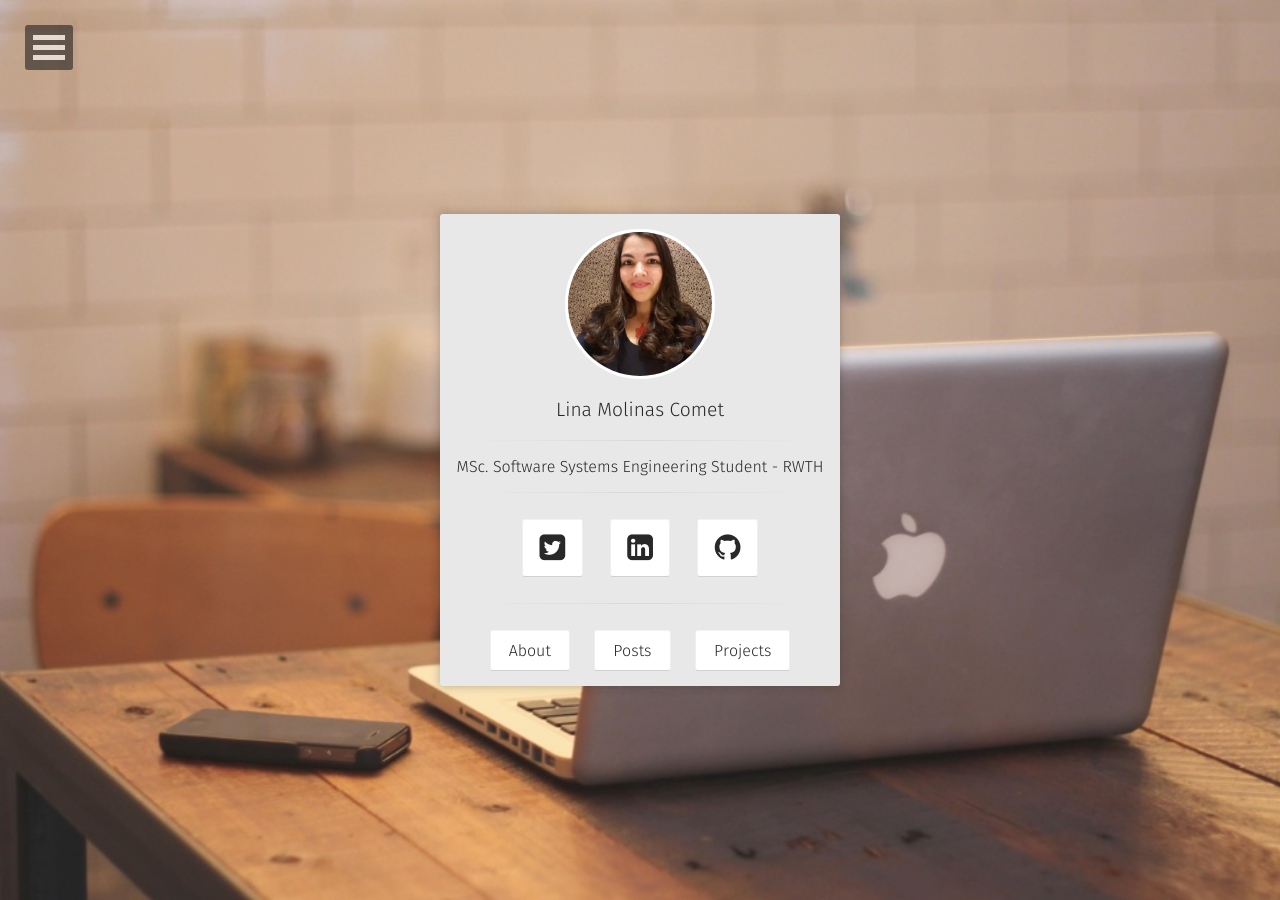
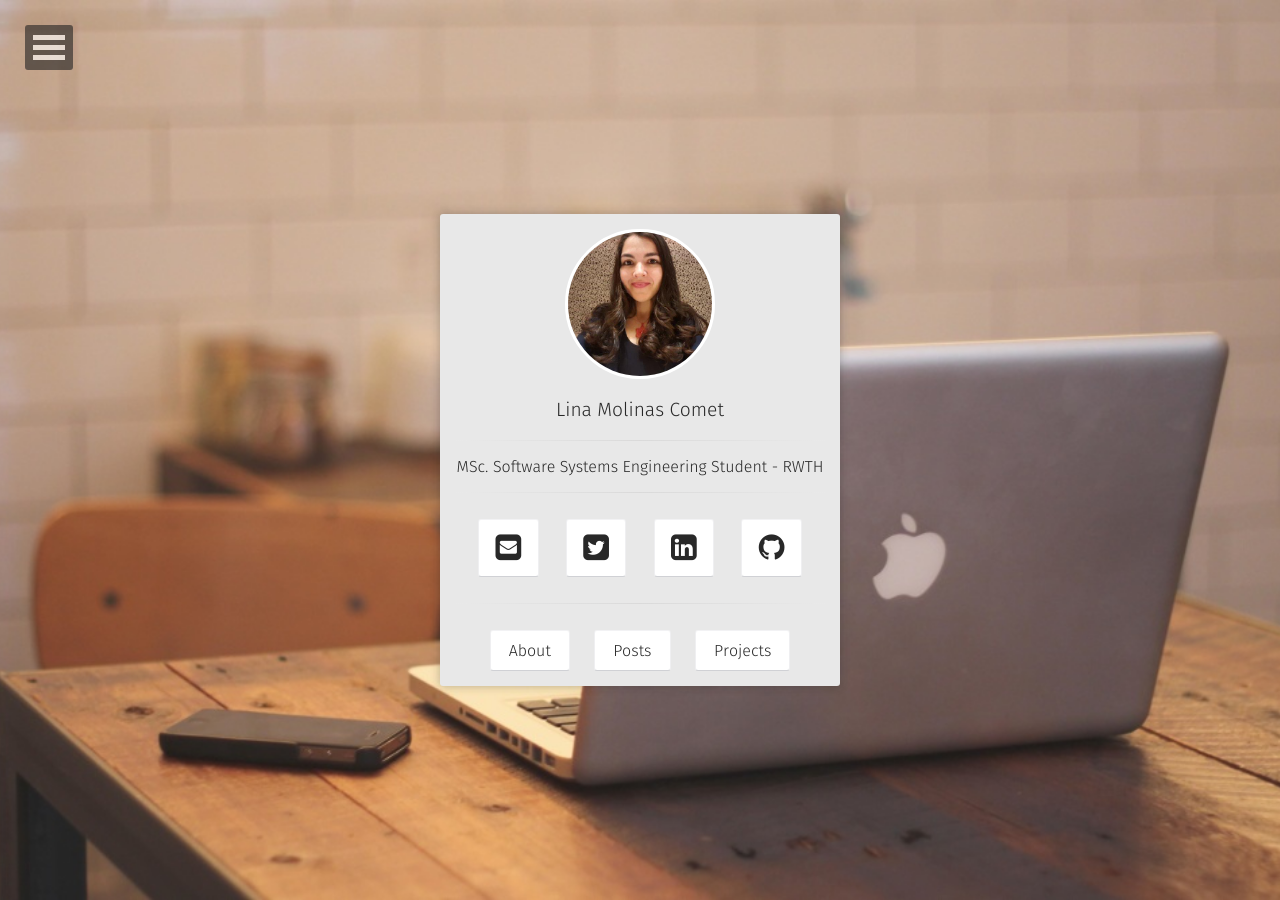
Before and after one commit to lcomet/linamolinascomet, a Jekyll site: the page built from index.html, in a window 1280 px wide. Built offline with Jekyll 4.4.1, drawn with Linux system fonts in a browser that asks for light colours; some web fonts are replaced.

Commit message:
update urls

```diff
--- a/_config.yml
+++ b/_config.yml
@@ -38,7 +38,7 @@ disqus_shortname:   taylantatli
   #ad-client:
   #ad-slot:
 #bing-verify:
-#email:
+email:              linamolinascomet@gmail.com
 twitter:            linacomet
 #facebook:           username
 github-url:         lcomet
--- a/_layouts/project.html
+++ b/_layouts/project.html
@@ -26,9 +26,9 @@ layout: compress
                         {% if post.project %}
                     <ul>
                         <li class="wow fadeInLeft" data-wow-duration="1.5s">
-                            <a class="zoombtn" href="{{ site.url }}{{ post.url }}">{{ post.title }}</a>
+                            <a class="zoombtn" href="{{ site.url }}">{{ post.title }}</a>
                             <p>{{ post.excerpt }}</p>
-                            <a href="{{ site.url }}{{ post.url }}" class="btn zoombtn">Read More</a>
+                            <a href="{{ site.url }}" class="btn zoombtn">Read More</a>
                         </li>
                     </ul>
                       {% endif %}
```
